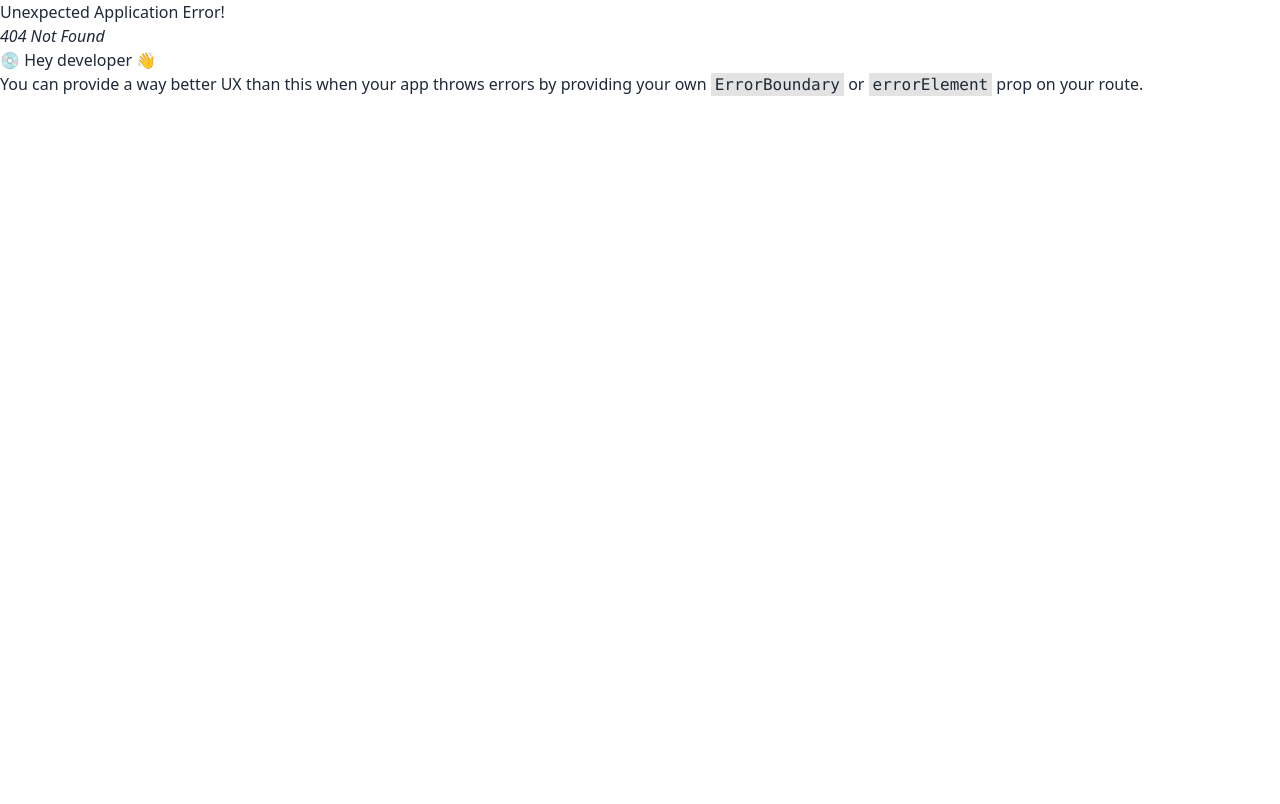
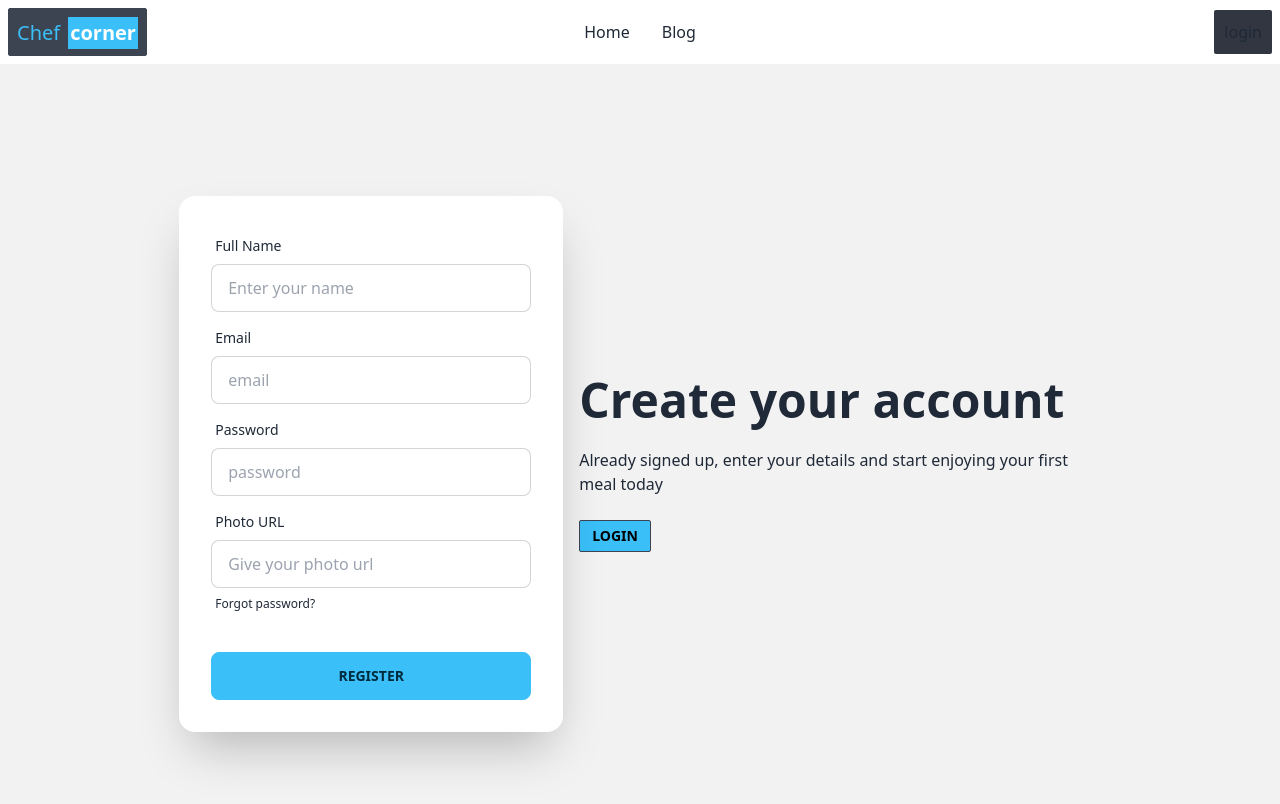
Before and after one commit to tahmidhasantanoy/Chef-Corner-Client, a React (Vite) app: page /register in a window 1280 px wide. Before the commit this address had no page. Shown: the top 804 px of the page. Built offline with nearby package versions, Linux system fonts and the light colour scheme.

Commit message:
login & register design complete

```diff
--- a/src/Login/Login.jsx
+++ b/src/Login/Login.jsx
@@ -1,16 +1,16 @@
 // import React from 'react';
+
+import { Link } from "react-router-dom";
 
 const Login = () => {
   return (
-    <div>
-      <div className="hero min-h-screen bg-base-200">
+    <div className=" bg-base-200">
+      <div className="hero min-h-screen w-9/12 mx-auto .bg-base-200">
         <div className="hero-content flex-col lg:flex-row-reverse">
           <div className="text-center lg:text-left">
             <h1 className="text-5xl font-bold">Login now!</h1>
             <p className="py-6">
-              Provident cupiditate voluptatem et in. Quaerat fugiat ut assumenda
-              excepturi exercitationem quasi. In deleniti eaque aut repudiandae
-              et a id nisi.
+            Wellcome to chef corner.
             </p>
           </div>
           <div className="card flex-shrink-0 w-full max-w-sm shadow-2xl bg-base-100">
@@ -41,8 +41,15 @@
                 </label>
               </div>
               <div className="form-control mt-6">
-                <button className="btn btn-primary">Login</button>
+                <button className="btn btn-info">Login</button>
               </div>
+              <div className="flex mt-5">
+              <hr className="w-1/2 mt-3.5"/>
+              <span className="mt-0">or</span>
+              <hr className="w-1/2 mt-3.5"/>
+              </div>
+              <p>New to chef corner? <Link to="/register" className="text-info underline">Create an account</Link></p>
+
             </div>
           </div>
         </div>
--- /dev/null
+++ b/src/Login/Register.jsx
@@ -0,0 +1,84 @@
+// import React from 'react';
+
+import { Link } from "react-router-dom";
+
+const Register = () => {
+  return (
+    <div>
+      <div className=" bg-base-200">
+        <div className="hero min-h-screen .w-full mx-auto .bg-base-200">
+          <div className="hero-content flex-col lg:flex-row-reverse">
+            <div className="text-center lg:text-left">
+              <h1 className="text-5xl font-bold ">Create your account</h1>
+              <p className="py-6">
+                Already signed up, enter your details and start enjoying your
+                first meal today
+              </p>
+              <Link to="/login" className="btn btn-sm bg-info text-black rounded-sm hover:text-white duration-500">login</Link>
+            </div>
+            <div className="card flex-shrink-0 w-full max-w-sm shadow-2xl bg-base-100">
+              <div className="card-body">
+                <div className="form-control">
+                  <label className="label">
+                    <span className="label-text">Full Name</span>
+                  </label>
+                  <input
+                    type="text"
+                    name="name"
+                    placeholder="Enter your name"
+                    className="input input-bordered"
+                  />
+                </div>
+                <div className="form-control">
+                  <label className="label">
+                    <span className="label-text">Email</span>
+                  </label>
+                  <input
+                    type="email"
+                    name="email"
+                    placeholder="email"
+                    className="input input-bordered"
+                    required
+                  />
+                </div>
+                <div className="form-control">
+                  <label className="label">
+                    <span className="label-text">Password</span>
+                  </label>
+                  <input
+                    type="password"
+                    name="password"
+                    placeholder="password"
+                    className="input input-bordered"
+                  />
+
+                </div>
+                <div className="form-control">
+                  <label className="label">
+                    <span className="label-text">Photo URL</span>
+                  </label>
+                  <input
+                    type="text"
+                    name="photo"
+                    placeholder="Give your photo url"
+                    className="input input-bordered"
+                  />
+                  <label className="label">
+                    <a href="#" className="label-text-alt link link-hover">
+                      Forgot password?
+                    </a>
+                  </label>
+                </div>
+                <div className="form-control mt-6">
+                  <button className="btn btn-info">Register</button>
+                </div>
+              </div>
+            </div>
+          </div>
+        </div>
+      </div>
+    </div>
+  );
+};
+
+export default Register;
--- a/src/Pages/Shared/Header/Header.jsx
+++ b/src/Pages/Shared/Header/Header.jsx
@@ -53,7 +53,7 @@
           </ul>
         </div>
         <div className="navbar-end">
-          <Link className=" btn-active font-medium hover:text-sky-400 rounded-sm p-2.5 m-0">login</Link>
+          <Link to="/login" className=" btn-active font-medium hover:text-sky-400 rounded-sm p-2.5 m-0">login</Link>
         </div>
       </div>
     </div>
```
Also changed, not shown: src/Routes/Route.jsx (+8 -1 lines).
